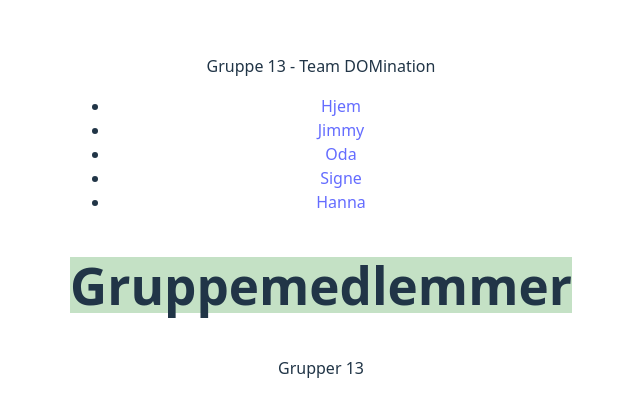
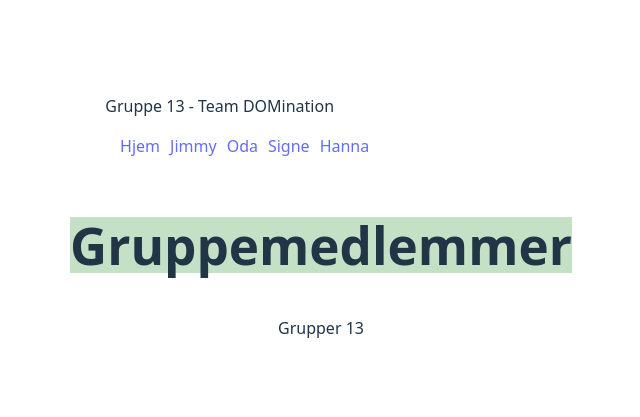
Before and after one commit to hannaso91/ourgroup, a React (Vite) app: page / in a window 1280 px wide. Shown: the part 183-600 px from the top of the page, without its empty margins (319-959 px from the left). Built offline with nearby package versions, Linux system fonts and the light colour scheme; no server answers.

Commit message:
Oppretter scss fil for layout.
Fjernet list-style for listepunktene i nav.

```diff
--- a/src/components/Layout.jsx
+++ b/src/components/Layout.jsx
@@ -1,5 +1,5 @@
 import { Link } from "react-router-dom";
-
+import "../styles/layout.scss"
 export default function Layout({children}) {
     return(
         <>
--- /dev/null
+++ b/src/styles/layout.scss
@@ -0,0 +1,15 @@
+header{
+    display: flex;
+    nav{
+        ul{
+            li{
+                display: inline-block;
+                list-style: none;
+
+                a{
+                    padding-left: 10px;
+                }
+            }
+        }
+    }
+}
```
